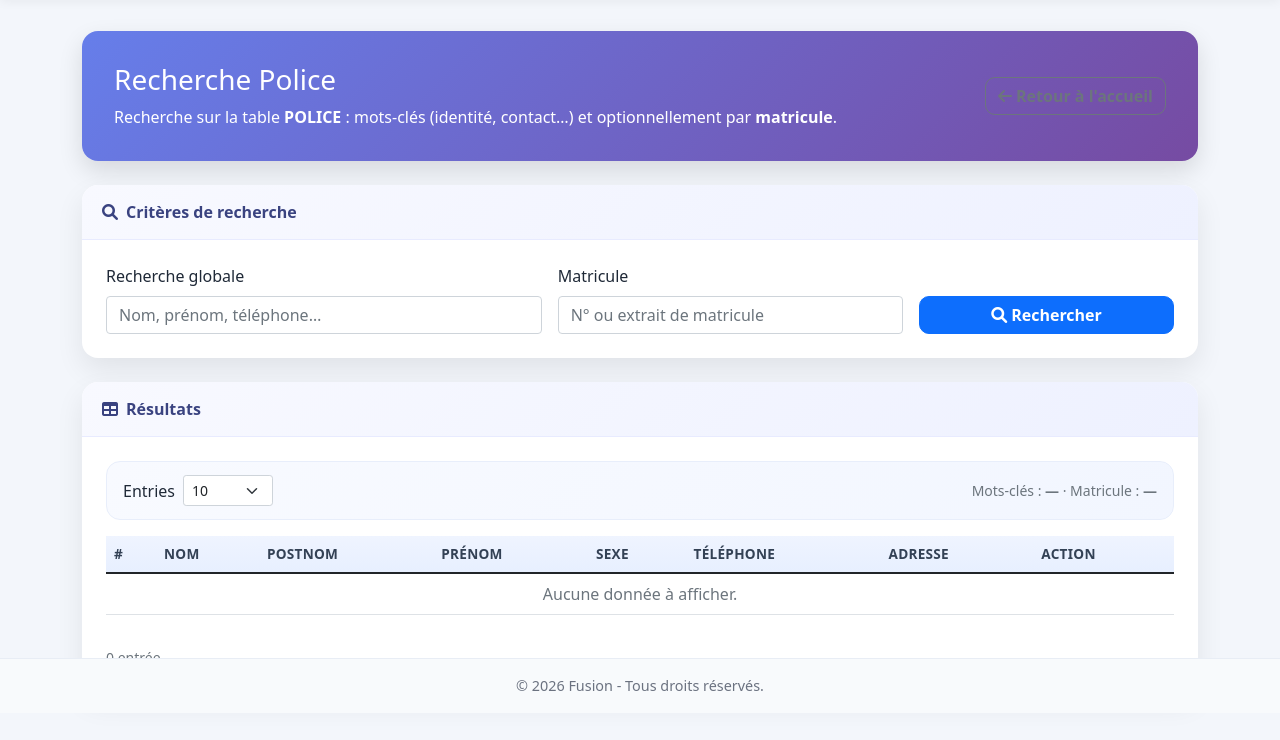
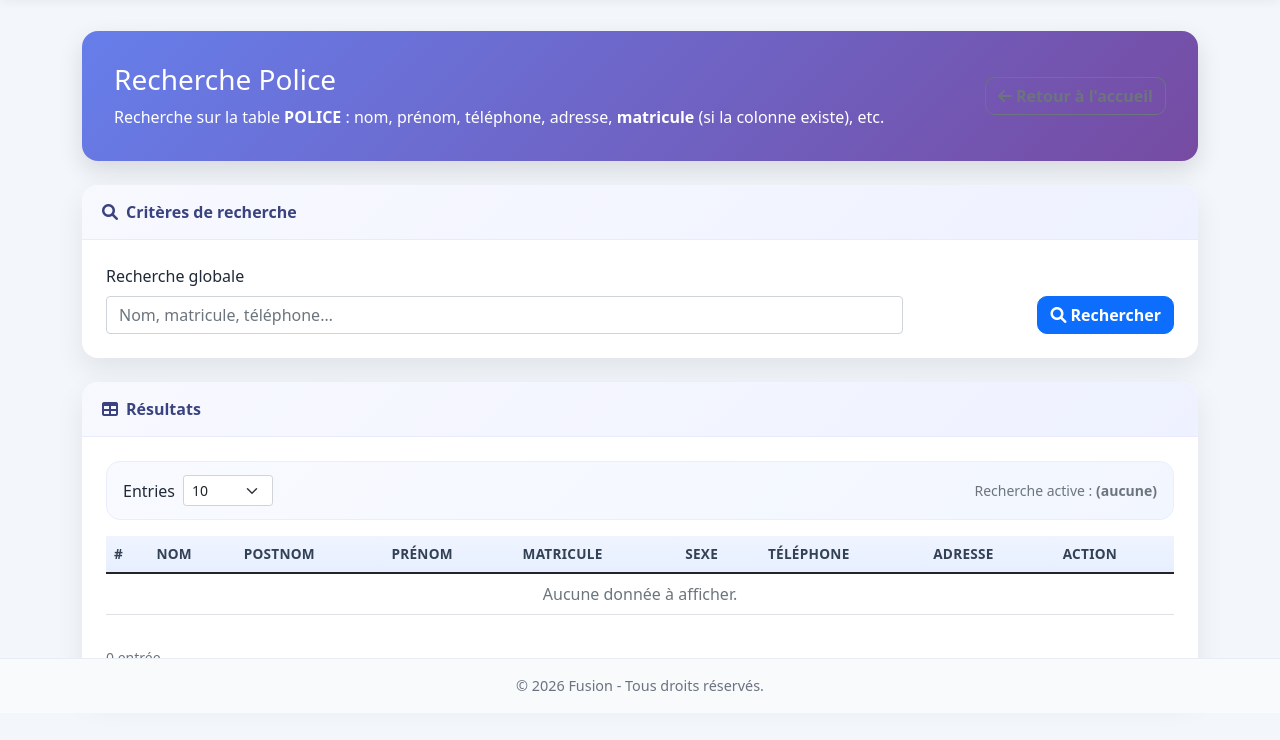
Before and after one commit to GuyguyLelo/e-Gov, a Django app: page /police/ in a window 1280 px wide. Shown: the part 87-827 px from the top of the page. Run offline with Django 5.2, Linux system fonts and the light colour scheme; the visitor is signed in with stand-in values (Sample User, id 1).

Commit message:
Police: matricule integre a la recherche globale q, sans champ separe.
Co-authored-by: Cursor <cursoragent@cursor.com>

```diff
--- a/eGov/views.py
+++ b/eGov/views.py
@@ -509,7 +509,7 @@ def run_civil_search_query(
     }
 
 
-def run_police_search_query(query: str, limit: int, page: int, matricule: str = "") -> dict:
+def run_police_search_query(query: str, limit: int, page: int) -> dict:
     rows: list[dict] = []
     total_rows = 0
     total_pages = 0
@@ -540,23 +540,21 @@ def run_police_search_query(query: str, limit: int, page: int, matricule: str =
                     "sexe": pick_column(columns, "Sexe", "SEXE", "sexe"),
                     "telephone": pick_column(columns, "Tel", "Téléphone", "TELEPHONE", "telephone"),
                     "adresse": pick_column(columns, "Adresse", "ADRESSE", "adresse"),
+                    "matricule": pick_column(
+                        columns,
+                        "Matricule",
+                        "MATRICULE",
+                        "matricule",
+                        "N_Matricule",
+                        "NUM_MATRICULE",
+                        "Num_matricule",
+                        "Numero_matricule",
+                        "Matricule_Police",
+                        "MATRICULE_POLICE",
+                    ),
                 }
 
                 quote = conn.ops.quote_name
-                matricule_col = pick_column(
-                    columns,
-                    "Matricule",
-                    "MATRICULE",
-                    "matricule",
-                    "N_Matricule",
-                    "NUM_MATRICULE",
-                    "Num_matricule",
-                    "Numero_matricule",
-                    "Matricule_Police",
-                    "MATRICULE_POLICE",
-                )
-                mat_stripped = (matricule or "").strip()
-
                 select_parts = [f'{quote(id_col)}::text AS "_id"' if id_col else 'NULL::text AS "_id"']
                 search_parts = []
                 for alias, real_col in selected_cols.items():
@@ -575,24 +573,16 @@ def run_police_search_query(query: str, limit: int, page: int, matricule: str =
                     search_parts.append(f"COALESCE({quote(col)}::text, '') ILIKE %s")
 
                 base_sql = f"FROM {quote(physical_table)}"
-                where_parts: list[str] = []
-                params: list = []
-
-                if mat_stripped:
-                    if matricule_col:
-                        where_parts.append(f"COALESCE({quote(matricule_col)}::text, '') ILIKE %s")
-                        params.append(f"%{mat_stripped}%")
-                    elif not (query and search_parts):
-                        where_parts.append("1 = 0")
-
+                params = []
+                where_clause = ""
                 if query and search_parts:
                     tokens = [token for token in query.split() if token]
+                    token_clauses = []
                     for token in tokens:
-                        where_parts.append(f"({' OR '.join(search_parts)})")
+                        token_clauses.append(f"({' OR '.join(search_parts)})")
                         like = f"%{token}%"
                         params.extend([like] * len(search_parts))
-
-                where_clause = " WHERE " + " AND ".join(where_parts) if where_parts else ""
+                    where_clause = " WHERE " + " AND ".join(token_clauses)
 
                 count_sql = f"SELECT COUNT(*) {base_sql}{where_clause}"
                 cursor.execute(count_sql, params)
@@ -615,6 +605,7 @@ def run_police_search_query(query: str, limit: int, page: int, matricule: str =
                         "sexe": row[4] or "",
                         "telephone": row[5] or "",
                         "adresse": row[6] or "",
+                        "matricule": row[7] or "",
                     }
                     for idx, row in enumerate(fetched, start=1)
                 ]
@@ -673,7 +664,6 @@ def civil_search(request):
 @login_required
 def police_search(request):
     query = request.GET.get("q", "").strip()
-    matricule = request.GET.get("matricule", "").strip()
     entries = request.GET.get("entries", "10").strip()
     if entries not in {"10", "25", "50", "100"}:
         entries = "10"
@@ -684,14 +674,13 @@ def police_search(request):
     except ValueError:
         page = 1
 
-    data = run_police_search_query(query, limit, page, matricule=matricule)
+    data = run_police_search_query(query, limit, page)
     return render(
         request,
         "police_search.html",
         {
             "entries": entries,
             "query": query,
-            "matricule": matricule,
             "rows": data["rows"],
             "page": data["page"],
             "total_rows": data["total_rows"],
@@ -710,7 +699,6 @@ def civil_police_search(request):
     selected_province = request.GET.get("province", "").strip()
     selected_commune = request.GET.get("commune", "").strip()
     query = request.GET.get("q", "").strip()
-    matricule = request.GET.get("matricule", "").strip()
     entries = request.GET.get("entries", "10").strip()
     if entries not in {"10", "25", "50", "100"}:
         entries = "10"
@@ -727,7 +715,7 @@ def civil_police_search(request):
         page_police = 1
 
     civil = run_civil_search_query(selected_province, selected_commune, query, limit, page_civil)
-    police = run_police_search_query(query, limit, page_police, matricule=matricule)
+    police = run_police_search_query(query, limit, page_police)
 
     return render(
         request,
@@ -739,7 +727,6 @@ def civil_police_search(request):
             "selected_commune": selected_commune,
             "entries": entries,
             "query": query,
-            "matricule": matricule,
             "civil": civil,
             "police": police,
         },
@@ -788,6 +775,25 @@ def build_police_record(record_id: str):
                     return value
         return ""
 
+    matricule_col = pick_column(
+        columns,
+        "Matricule",
+        "MATRICULE",
+        "matricule",
+        "N_Matricule",
+        "NUM_MATRICULE",
+        "Num_matricule",
+        "Numero_matricule",
+        "Matricule_Police",
+        "MATRICULE_POLICE",
+    )
+    matricule_text = ""
+    if matricule_col:
+        raw_mat = values.get(matricule_col)
+        matricule_text = str(raw_mat).strip() if raw_mat is not None else ""
+        if matricule_text.endswith(".0") and matricule_text.replace(".", "", 1).isdigit():
+            matricule_text = matricule_text[:-2]
+
     record = {
         "id": record_id,
         "nom": str(first_of("Nom", "NOM") or "").strip().upper(),
@@ -796,6 +802,7 @@ def build_police_record(record_id: str):
         "sexe": first_of("Sexe", "SEXE"),
         "telephone": pretty_value("Téléphone", first_of("Tel", "Téléphone", "TELEPHONE")),
         "adresse": str(first_of("Adresse", "ADRESSE") or "").strip(),
+        "matricule": matricule_text,
         "province": province,
         "commune": physical_table or "POLICE",
         "photo_url": extract_photo_url(values),
@@ -814,6 +821,8 @@ def build_police_record(record_id: str):
         normalize("F20"),
         normalize("{"),
     }
+    if matricule_col:
+        excluded_norm_keys.add(normalize(matricule_col))
     for media_key in ("photo", "photo_url", "image", "image_url", "avatar", "avatar_url"):
         excluded_norm_keys.add(normalize(media_key))
     other_values = [
@@ -923,6 +932,7 @@ def police_detail_pdf(request):
         ("Sexe", record["sexe"] or "-"),
         ("Telephone", record["telephone"] or "-"),
         ("Adresse", record["adresse"] or "-"),
+        ("Matricule", record.get("matricule") or "-"),
         ("Province", record["province"] or "-"),
         ("Table", record["commune"] or "-"),
     ]
--- a/templates/police_detail.html
+++ b/templates/police_detail.html
@@ -227,6 +227,9 @@
                 <div class="col-md-4">
                     <div class="kv"><span class="kv-label">Adresse</span><span class="kv-value">{{ record.adresse|default:"-" }}</span></div>
                 </div>
+                <div class="col-md-4">
+                    <div class="kv"><span class="kv-label">Matricule</span><span class="kv-value">{{ record.matricule|default:"-" }}</span></div>
+                </div>
             </div>
         </div>
     </div>
--- a/templates/police_search.html
+++ b/templates/police_search.html
@@ -71,7 +71,7 @@
     <div class="hero mb-4 d-flex flex-wrap justify-content-between align-items-center gap-3">
         <div>
             <h1 class="h3 mb-2">Recherche Police</h1>
-            <p class="mb-0">Recherche sur la table <strong>POLICE</strong> : mots-clés (identité, contact…) et optionnellement par <strong>matricule</strong>.</p>
+            <p class="mb-0">Recherche sur la table <strong>POLICE</strong> : nom, prénom, téléphone, adresse, <strong>matricule</strong> (si la colonne existe), etc.</p>
         </div>
         <a href="{% url 'home' %}" class="btn btn-outline-secondary btn-back-home">
             <i class="fas fa-arrow-left me-1"></i>Retour à l'accueil
@@ -85,16 +85,12 @@
         <div class="card-body p-4">
             <form id="policeSearchForm" method="get" action="{% url 'police_search' %}">
                 <div class="row g-3">
-                    <div class="col-md-5">
+                    <div class="col-md-9">
                         <label for="q_input" class="form-label">Recherche globale</label>
-                        <input id="q_input" name="q" type="text" class="form-control" value="{{ query }}" placeholder="Nom, prénom, téléphone…">
-                    </div>
-                    <div class="col-md-4">
-                        <label for="matricule_input" class="form-label">Matricule</label>
-                        <input id="matricule_input" name="matricule" type="text" class="form-control" value="{{ matricule }}" placeholder="N° ou extrait de matricule" autocomplete="off">
+                        <input id="q_input" name="q" type="text" class="form-control" value="{{ query }}" placeholder="Nom, matricule, téléphone…">
                     </div>
                     <div class="col-md-3 d-flex align-items-end justify-content-md-end">
-                        <button type="submit" class="btn btn-primary btn-search w-100 w-md-auto">
+                        <button type="submit" class="btn btn-primary btn-search">
                             <i class="fas fa-search me-1"></i>Rechercher
                         </button>
                     </div>
@@ -119,7 +115,7 @@
                         <option value="100" {% if entries == '100' %}selected{% endif %}>100</option>
                     </select>
                 </div>
-                <span class="text-muted small">Mots-clés : <strong>{{ query|default:"—" }}</strong> · Matricule : <strong>{{ matricule|default:"—" }}</strong></span>
+                <span class="text-muted small">Recherche active : <strong>{{ query|default:"(aucune)" }}</strong></span>
             </div>
 
             <div class="table-responsive">
@@ -130,6 +126,7 @@
                             <th>Nom</th>
                             <th>Postnom</th>
                             <th>Prénom</th>
+                            <th>Matricule</th>
                             <th>Sexe</th>
                             <th>Téléphone</th>
                             <th>Adresse</th>
@@ -143,6 +140,7 @@
                                 <td>{{ row.nom }}</td>
                                 <td>{{ row.postnom }}</td>
                                 <td>{{ row.prenom }}</td>
+                                <td>{{ row.matricule|default:"—" }}</td>
                                 <td>{{ row.sexe }}</td>
                                 <td>{{ row.telephone }}</td>
                                 <td>{{ row.adresse }}</td>
@@ -156,7 +154,7 @@
                             </tr>
                         {% empty %}
                             <tr>
-                                <td colspan="8" class="text-center text-muted">Aucune donnée à afficher.</td>
+                                <td colspan="9" class="text-center text-muted">Aucune donnée à afficher.</td>
                             </tr>
                         {% endfor %}
                     </tbody>
```
Also changed, not shown: templates/civil_police_search.html (+9 -11 lines).
